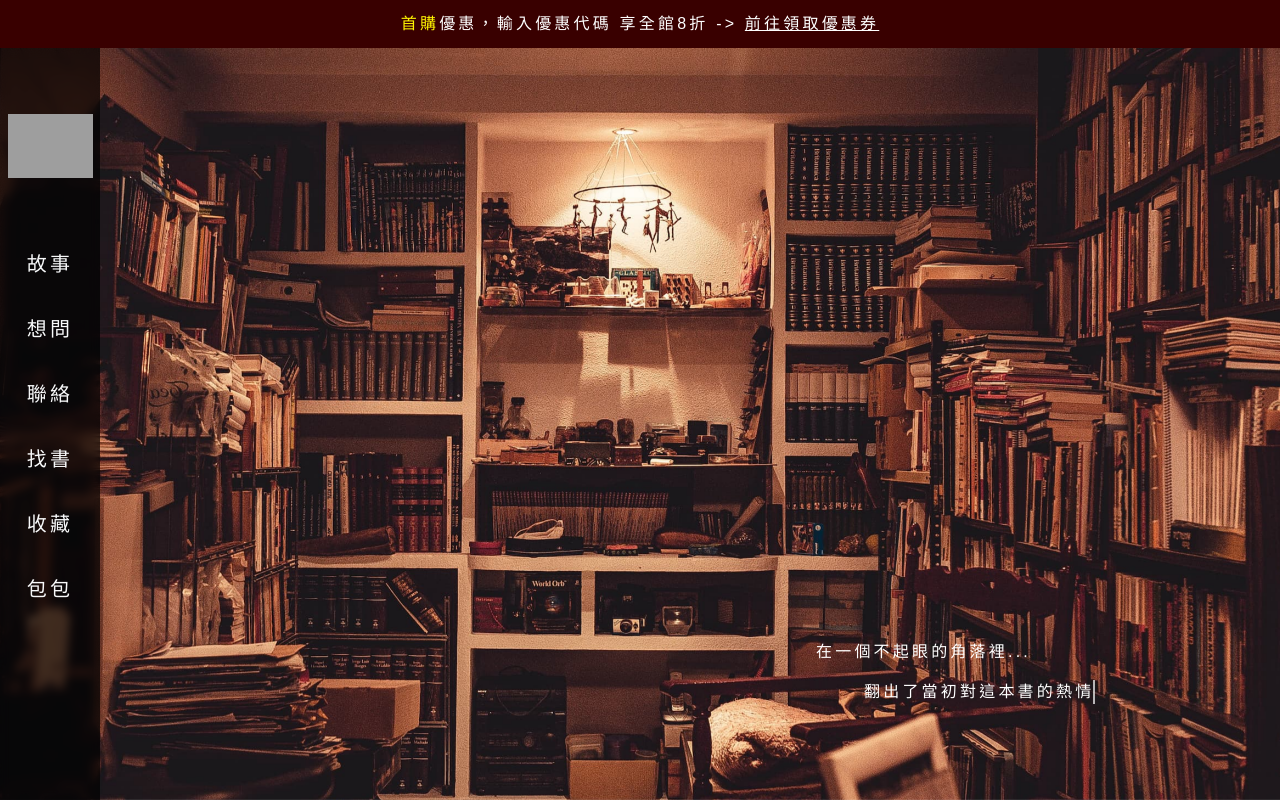
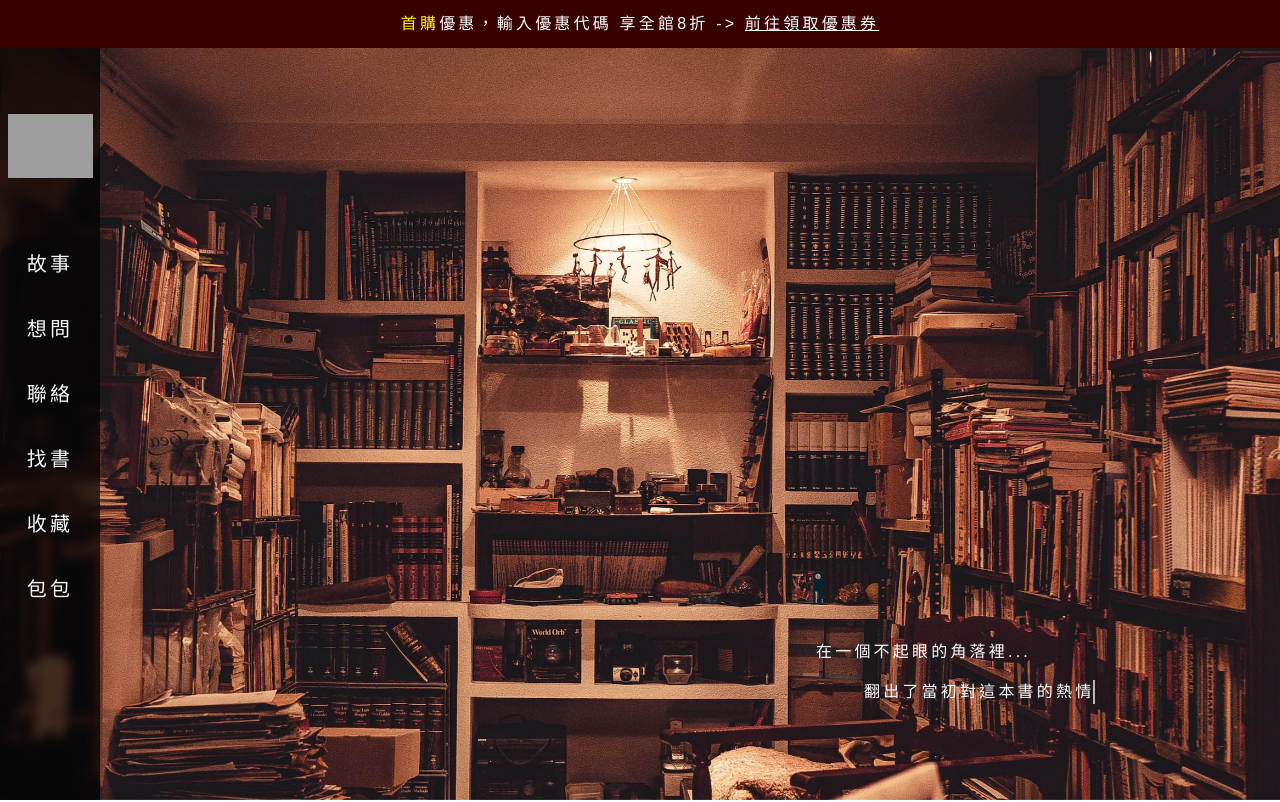
Before and after one commit to emmasyu/rebooklife-store, a Vue app: page / in a window 1280 px wide. Shown: the top 802 px of the page. Built offline with nearby package versions, Linux system fonts and the light colour scheme; grey boxes are pictures that could not be loaded; what @vee-validate/i18n would draw is missing.

Commit message:
fix: 🐛 fix home background fixed position not work at safari

```diff
--- a/src/assets/scss/custom/custom/_home.scss
+++ b/src/assets/scss/custom/custom/_home.scss
@@ -1,5 +1,5 @@
 .home-bg {
-  background: url("../images/background-img-index.jpg") center center fixed;
+  background: url("../images/background-img-index.jpg") center top;
   animation: scale-shrink 10s linear alternate infinite;
 }
 
@@ -16,9 +16,9 @@
 
 @keyframes scale-shrink {
   0% {
-    background-size: auto 100%;
+    background-size: auto 100vh;
   }
   100% {
-    background-size: auto 120%;
+    background-size: auto 120vh;
   }
 }
```
